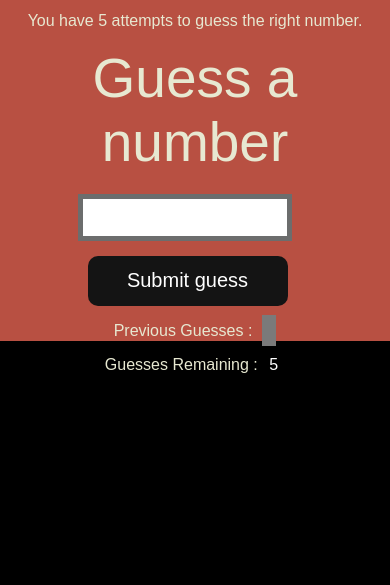
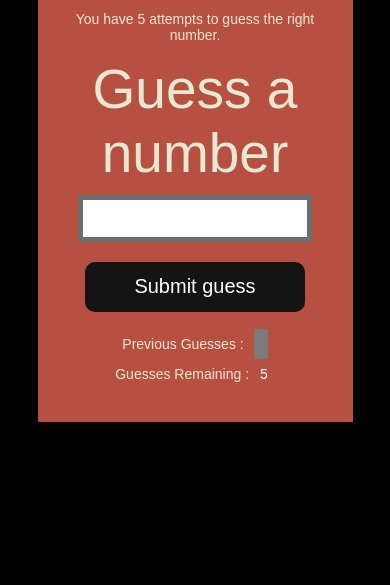
Before and after one commit to BrejeshKoushal/BasicProjects, a plain HTML site: page 06_projects/RandomNumberGuesser/index.html in a window 390 px wide. Shown: the part 259-844 px from the top of the page. Drawn offline with Linux system fonts and the light colour scheme.

Commit message:
commited

```diff
--- a/06_projects/RandomNumberGuesser/style.css
+++ b/06_projects/RandomNumberGuesser/style.css
@@ -91,3 +91,30 @@ button:hover {
     position: relative;
     transition: background-color 0.3s ease, transform 0.3s ease;
 }
+@media (max-width: 600px) {
+    body {
+        margin: 20px; /* Reduce margin on mobile */
+        flex-direction: column; /* Stack elements vertically */
+    }
+
+    .box {
+        width: 90%; /* Make the box width responsive */
+        height: auto; /* Allow height to adjust automatically */
+        padding: 20px; /* Add some padding */
+    }
+
+    .guessField {
+        width: 80%; /* Make the input field width responsive */
+        margin: 10px auto; /* Center the field */
+    }
+
+    button {
+        width: 80%; /* Make buttons responsive */
+        height: 50px; /* Keep the height consistent */
+        margin: 10px auto; /* Center buttons */
+    }
+
+    p, .LowOrHigh, .guesses, .lastResult {
+        font-size: 14px; /* Adjust font size for mobile */
+    }
+}
```
